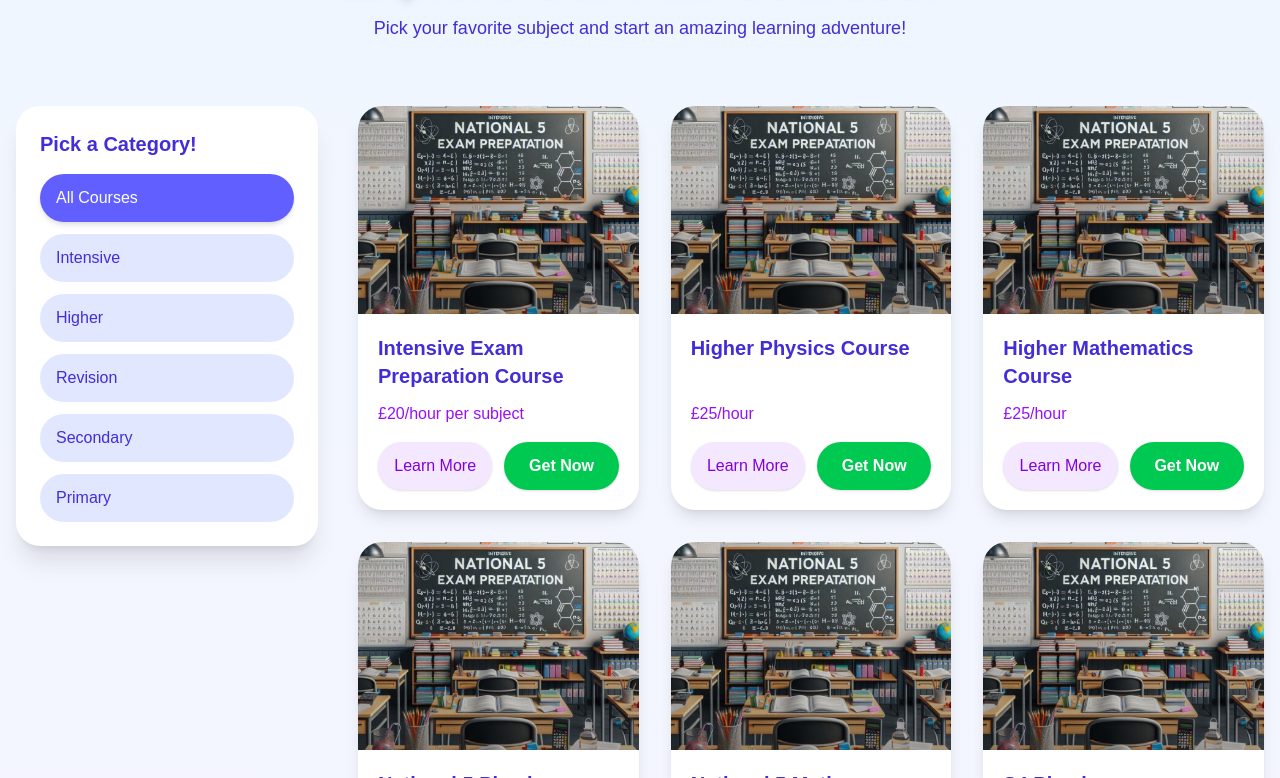
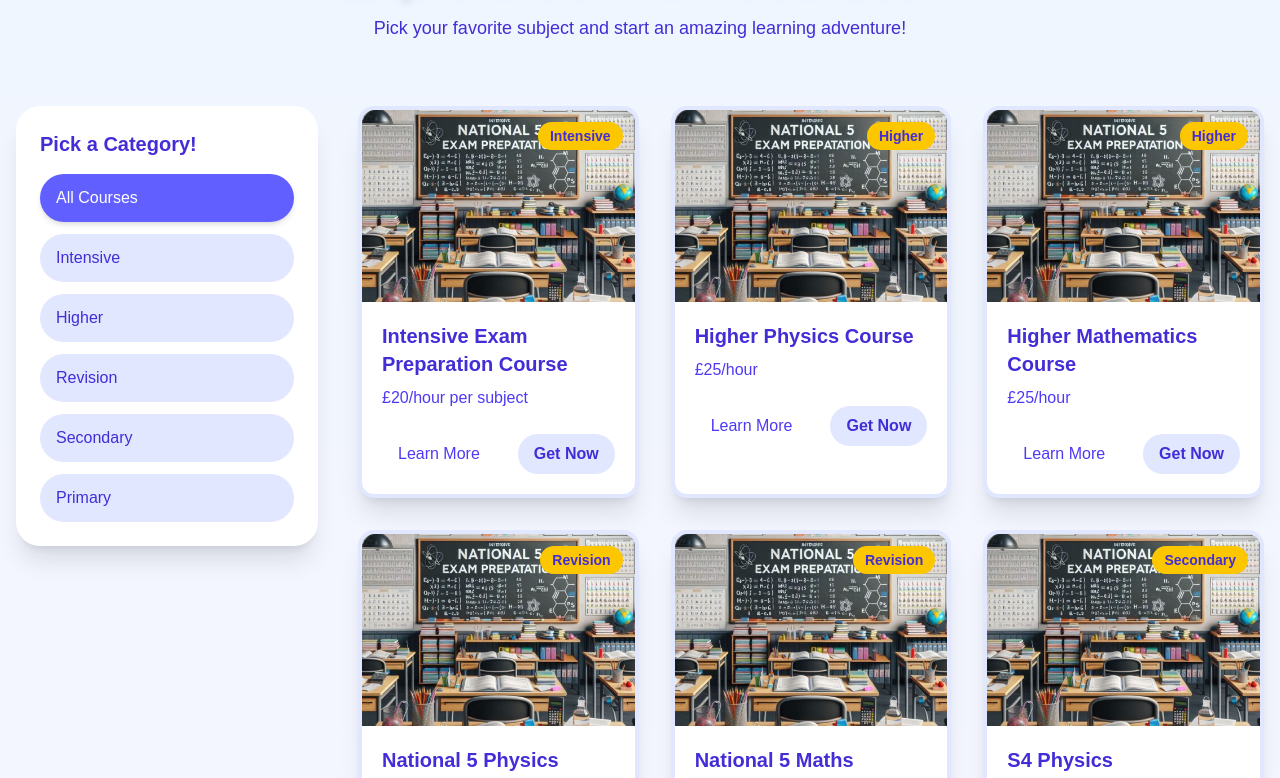
Before and after one commit to MoyasiGinko/iLearners-Hub, a Next.js app: page /courses in a window 1280 px wide. Shown: the part 542-1320 px from the top of the page. Built offline with nearby package versions, Linux system fonts and the light colour scheme.

Commit message:
fix the course cards

```diff
--- a/components/courses/course/CourseDetails.tsx
+++ b/components/courses/course/CourseDetails.tsx
@@ -3,6 +3,7 @@ import React, { useEffect, useState } from "react";
 import { useRouter, usePathname } from "next/navigation";
 import Link from "next/link";
 import { courses, Course } from "./courseData";
+import { motion } from "framer-motion";
 
 const CourseDetailsPage = () => {
   const [course, setCourse] = useState<Course | undefined>(undefined);
@@ -264,10 +265,16 @@ const CourseDetailsPage = () => {
             </div>
 
             <div className="grid grid-cols-1 sm:grid-cols-2 lg:grid-cols-3 gap-8">
-              {similarCourses.map((similarCourse) => (
-                <div
+              {similarCourses.map((similarCourse, index) => (
+                <motion.div
                   key={similarCourse.id}
-                  className="rounded-2xl bg-white shadow-xl overflow-hidden transition-all hover:scale-105 border-4 border-indigo-100"
+                  className="rounded-2xl bg-white shadow-xl overflow-hidden transition-all border-4 border-indigo-100"
+                  initial={{ opacity: 0, y: 20 }}
+                  animate={{ opacity: 1, y: 0 }}
+                  transition={{ delay: index * 0.1 }}
+                  whileHover={{
+                    scale: 1.01,
+                  }}
                 >
                   <div className="relative h-48 bg-gray-200">
                     <img
@@ -297,7 +304,7 @@ const CourseDetailsPage = () => {
                       </Link>
                     </div>
                   </div>
-                </div>
+                </motion.div>
               ))}
             </div>
           </div>
--- a/components/courses/course/index.tsx
+++ b/components/courses/course/index.tsx
@@ -76,7 +76,7 @@ const CoursePage = () => {
               {filteredCourses.map((course, index) => (
                 <motion.div
                   key={course.id}
-                  className="flex flex-col rounded-3xl bg-white shadow-lg overflow-hidden h-full"
+                  className="rounded-2xl bg-white shadow-xl overflow-hidden transition-all border-4 border-indigo-100"
                   initial={{ opacity: 0, y: 20 }}
                   animate={{ opacity: 1, y: 0 }}
                   transition={{ delay: index * 0.1 }}
@@ -86,46 +86,32 @@ const CoursePage = () => {
                       "0 20px 25px -5px rgba(0, 0, 0, 0.1), 0 10px 10px -5px rgba(0, 0, 0, 0.04)",
                   }}
                 >
-                  <div className="relative h-52 w-full overflow-hidden rounded-t-2xl">
-                    <motion.img
+                  <div className="relative h-48 bg-gray-200">
+                    <img
                       src={course.Image}
                       alt={course.title}
                       className="object-cover w-full h-full"
-                      whileHover={{ scale: 1.01 }}
-                      transition={{ duration: 0.5 }}
                     />
-                    <div className="absolute inset-0 bg-gradient-to-t from-black/30 to-transparent"></div>
+                    <div className="absolute top-0 right-0 bg-yellow-400 text-indigo-700 px-3 py-1 m-3 rounded-full text-sm font-bold">
+                      {course.category}
                     </div>
-                  <div className="flex flex-col flex-grow p-5">
-                    <h3 className="text-xl font-bold text-indigo-700 line-clamp-2 h-14">
+                  </div>
+                  <div className="p-5">
+                    <h3 className="text-xl font-bold text-indigo-700">
                       {course.title}
                     </h3>
-                    <p className="text-purple-600 mt-3 mb-4 flex-grow line-clamp-2">
-                      {course.rate}
-                    </p>
-                    <div className="mt-auto flex justify-between items-center gap-3">
-                      <motion.div
-                        whileHover={{ scale: 1.01 }}
-                        whileTap={{ scale: 0.99 }}
-                        className="flex-1"
-                      >
+                    <p className="text-indigo-600 mt-2">{course.rate}</p>
+                    <div className="mt-6 flex justify-between items-center">
                       <Link href={`/courses/${course.id}`}>
-                          <span className="inline-block w-full text-center bg-purple-100 hover:bg-purple-200 text-purple-700 font-medium px-4 py-3 rounded-full transition-all duration-300 shadow-sm hover:shadow-md">
+                        <span className="inline-block hover:bg-blue-100 text-indigo-600 font-medium px-4 py-2 rounded-full transition-all">
                           Learn More
                         </span>
                       </Link>
-                      </motion.div>
-                      <motion.div
-                        whileHover={{ scale: 1.01 }}
-                        whileTap={{ scale: 0.99 }}
-                        className="flex-1"
-                      >
-                        <Link href={`/register`}>
-                          <span className="inline-block w-full text-center bg-green-500 hover:bg-green-600 text-white font-bold px-4 py-3 rounded-full transition-all duration-300 shadow-sm hover:shadow-md">
+                      <Link href={`/courses/${course.id}/register`}>
+                        <span className="inline-block bg-indigo-100 hover:bg-indigo-200 text-indigo-700 font-bold px-4 py-2 rounded-full transition-all">
                           {course.action}
                         </span>
                       </Link>
-                      </motion.div>
                     </div>
                   </div>
                 </motion.div>
```
Lines whose indentation alone changed are shown as unchanged.
